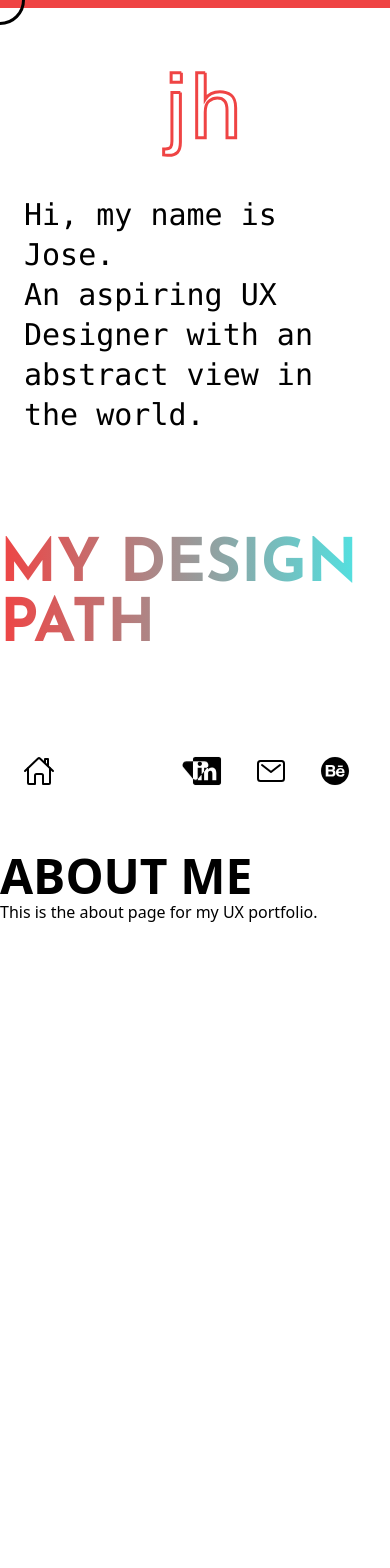
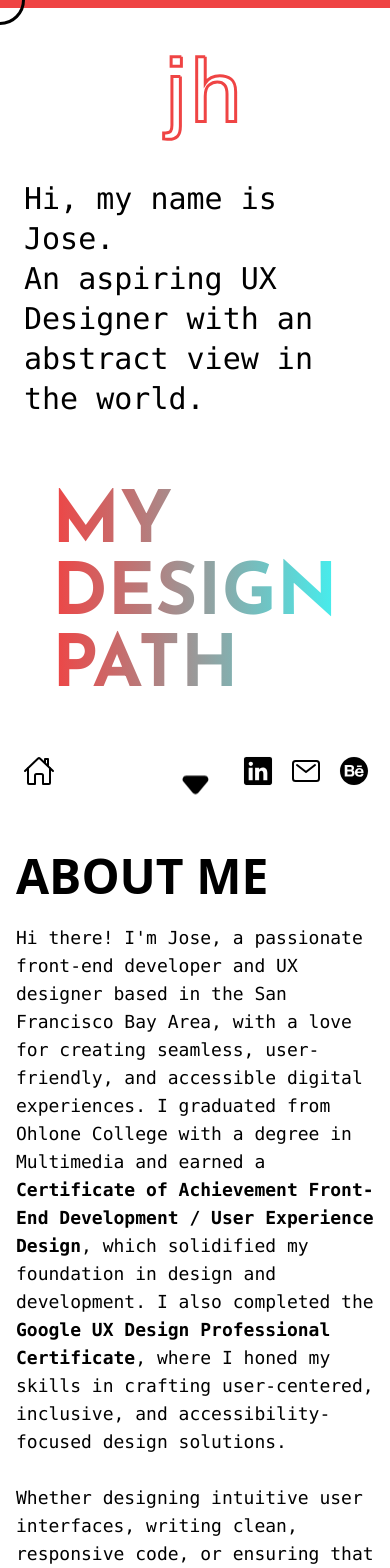
Before and after one commit to jhernandez-11/official-portfolio, a React (Create React App) app: page /about in a window 390 px wide. Shown: the top 1568 px of the page. Built offline with nearby package versions, Linux system fonts and the light colour scheme.

Commit message:
added about me page

```diff
--- a/src/App.css
+++ /dev/null
@@ -1,38 +0,0 @@
-.App {
-  text-align: center;
-}
-
-.App-logo {
-  height: 40vmin;
-  pointer-events: none;
-}
-
-@media (prefers-reduced-motion: no-preference) {
-  .App-logo {
-    animation: App-logo-spin infinite 20s linear;
-  }
-}
-
-.App-header {
-  background-color: #282c34;
-  min-height: 100vh;
-  display: flex;
-  flex-direction: column;
-  align-items: center;
-  justify-content: center;
-  font-size: calc(10px + 2vmin);
-  color: white;
-}
-
-.App-link {
-  color: #61dafb;
-}
-
-@keyframes App-logo-spin {
-  from {
-    transform: rotate(0deg);
-  }
-  to {
-    transform: rotate(360deg);
-  }
-}
--- a/src/components/Cursor/CustomCursor.css
+++ b/src/components/Cursor/CustomCursor.css
@@ -9,7 +9,7 @@
   left: 0;
   top: 0;
   transform: translate(-50%, -50%);
-  z-index: 2;
+  z-index: 3;
 }
 
 .cursor2 {
--- a/src/components/Scroll.js
+++ b/src/components/Scroll.js
@@ -1,15 +1,23 @@
-import React from "react";
+import React, { useRef } from "react";
 
 const ScrollToBottom = () => {
-  const scrollToBottom = () => {
+  const buttonRef = useRef(null);
+
+  const scrollToBelowButton = () => {
+    // Get the button's position on the page
+    const buttonPosition = buttonRef.current.getBoundingClientRect().top + window.scrollY;
+
+    const offset = window.innerWidth * 0.15;
+
+    // Scroll to just below the button
     window.scrollTo({
-      top: document.documentElement.scrollHeight, // Scroll to the bottom
+      top: buttonPosition + offset, // Scrolls to the position below the button
       behavior: "smooth", // Smooth scrolling
     });
   };
 
   return (
-    <button onClick={scrollToBottom}>
+    <button ref={buttonRef} onClick={scrollToBelowButton}>
       <svg
         className="w-6 h-6 text-gray-800 dark:text-white"
         class="animate-bounce"
--- a/src/components/Social-Icons/SocialIcons.css
+++ b/src/components/Social-Icons/SocialIcons.css
@@ -9,6 +9,13 @@
   cursor: pointer;
 }
 
+@media only screen and (max-width: 600px) {
+  .icons {
+    width: 9rem;
+    right: 3vw;
+  }
+}
+
 .email {
   cursor: cell;
 }
--- a/src/components/SplashPage/SplashPage.js
+++ b/src/components/SplashPage/SplashPage.js
@@ -14,7 +14,7 @@ function SplashPage() {
           An aspiring UX Designer with an abstract view in the world.
         </p>
       </div>
-      <div className="text-6xl md:text-7xl lg:text-8xl font-extrabold uppercase">
+      <div className="px-6 w-min md:w-fit text-7xl md:text-8xl font-extrabold uppercase">
         <p className="heading-text bg-clip-text text-transparent bg-gradient-to-r from-red-500 to-comp-blue">
           MY DESIGN PATH
         </p>
--- a/src/index.css
+++ b/src/index.css
@@ -14,10 +14,10 @@ body {
 }
 
 main {
-  height: auto;
+  height: fit-content;
   width: 100vw;
   display: grid;
-  grid-template-rows: 1fr 1fr;
+  grid-template-rows: 1fr max-content;
 }
 
 .heading-text {
--- a/src/pages/About-Me/About.css
+++ b/src/pages/About-Me/About.css
@@ -1,6 +1,10 @@
-.about-text {
-  font-family: "Josefin Sans", sans-serif;
-  font-optical-sizing: auto;
-  font-weight: 700;
-  font-style: normal;
+.about-cont {
+  height: 100vh;
 }
+
+@media only screen and (max-width: 1024px) {
+  .about-cont {
+    height: max-content;
+    padding: 0 1rem 6rem 1rem;
+  }
+}
--- a/src/pages/About-Me/About.js
+++ b/src/pages/About-Me/About.js
@@ -1,14 +1,40 @@
 import React from "react";
+import "./About.css";
 
 const About = () => {
   return (
-    <div className="h-screen w-full">
-      <div className="text-5xl md:text-6xl lg:text-7xl font-bold uppercase">
-        <p className="about-text">
-          About Me
-        </p>
+    <div className="about-cont w-full flex flex-col sm:flex-row items-center place-items-start">
+      <div className="grid w-full sm:w-60 sm:place-content-center text-5xl mb-6 sm:text-7xl font-bold font-sans uppercase">
+        <p className="about-text sm:rotate-[-90deg] w-max">About Me</p>
       </div>
-      <p>This is the about page for my UX portfolio.</p>
+      <p className="font-mono text-lg md:pr-6">
+        Hi there! I'm Jose, a passionate front-end developer and UX designer
+        based in the San Francisco Bay Area, with a love for creating seamless,
+        user-friendly, and accessible digital experiences. I graduated from
+        Ohlone College with a degree in Multimedia and earned a{" "}
+        <b>
+          Certificate of Achievement Front-End Development / User Experience
+          Design
+        </b>
+        , which solidified my foundation in design and development. I also
+        completed the <b>Google UX Design Professional Certificate</b>, where I
+        honed my skills in crafting user-centered, inclusive, and
+        accessibility-focused design solutions.
+        <br /> <br />
+        Whether designing intuitive user interfaces, writing clean, responsive
+        code, or ensuring that every interaction is <b>accessible</b> to all
+        users, I strive to make every project a joy to use. I believe that great
+        design is not just about how things look, but how they work for
+        everyone, regardless of ability. My goal is to bridge the gap between
+        users and technology with thoughtful, innovative, and inclusive
+        solutions.
+        <br /> <br />
+        When I’m not immersed in the latest design trends or coding challenges,
+        you’ll find me in the kitchen, perfecting my baking skills and whipping
+        up delicious treats.
+        <br /> <br />
+        Let’s connect and create something amazing together!
+      </p>
     </div>
   );
 };
--- a/tailwind.config.js
+++ b/tailwind.config.js
@@ -3,6 +3,9 @@ module.exports = {
   content: ["./src/**/*.{html,js}"],
   theme: {
     extend: {
+      rotate: {
+        '-90': '-90deg',
+      },
       colors: {
         "comp-blue": "#44EFEF",
       },
```
